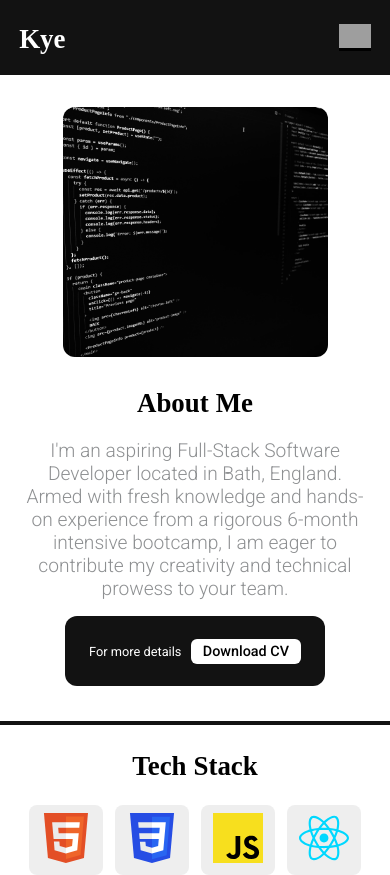
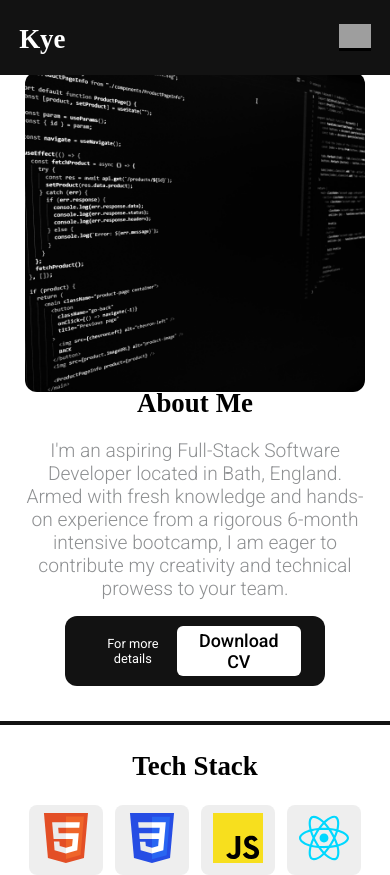
Before and after one commit to yee0802/portfolio, a React (Vite) app: page / in a window 390 px wide. Shown: the top 875 px of the page. Built offline with nearby package versions, Linux system fonts and the light colour scheme; grey boxes are pictures that could not be loaded.

Commit message:
add blurry loading to AboutMe image

```diff
--- a/src/components/AboutMe/index.css
+++ b/src/components/AboutMe/index.css
@@ -7,10 +7,26 @@
   justify-items: center;
 }
 
-.about-me > img {
+.about-me__image__container {
   width: 340px;
   height: 320px;
   border-radius: 12px;
+  background-image: url("../../assets/hero-small.png");
+  background-size: cover;
+  background-position: center;
+  overflow: hidden;
+}
+
+.about-me__image {
+  opacity: 0;
+  width: 340px;
+  height: 320px;
+  object-position: center;
+  transition: opacity 300ms ease-in-out;
+}
+
+.about-me__image.loaded {
+  opacity: 1;
 }
 
 .about-me__info__container {
@@ -41,7 +57,7 @@
   transition: width 300ms ease;
 }
 
-.resume__box > button {
+.resume__box-button > button {
   background-color: #fff;
   border: none;
   border-radius: 6px;
@@ -52,7 +68,7 @@
   transition: all 300ms ease;
 }
 
-.resume__box > button:hover {
+.resume__box-button > button:hover {
   transform: scale(1.12, 1.12);
 }
 
@@ -88,7 +104,7 @@
     font-size: 0.8rem;
   }
 
-  .resume__box > button {
+  .resume__box-button {
     font-size: 0.9rem;
   }
 }
--- a/src/components/AboutMe/index.jsx
+++ b/src/components/AboutMe/index.jsx
@@ -1,10 +1,26 @@
 import hero from "../../assets/hero.png";
 import "./index.css";
+
+const loadImage = () => {
+  const blurImage = document.querySelector(".about-me__image");
+
+  if (blurImage.complete) {
+    blurImage.classList.add("loaded");
+  }
+};
 
 export default function AboutMe() {
   return (
     <section className="about-me card">
-      <img src={hero} alt="close up of a monitor with code" />
+      <section className="about-me__image__container">
+        <img
+          src={hero}
+          alt="close up of a monitor with code"
+          className="about-me__image"
+          loading="lazy"
+          onLoad={loadImage}
+        />
+      </section>
 
       <article className="about-me__info__container">
         <h1>About Me</h1>
@@ -18,7 +34,9 @@ export default function AboutMe() {
 
         <div className="resume__box">
           <p>For more details</p>
-          <button>Download CV</button>
+          <a href={hero} download="hero.png" className="resume__box-button">
+            <button>Download CV</button>
+          </a>
         </div>
       </article>
     </section>
```
